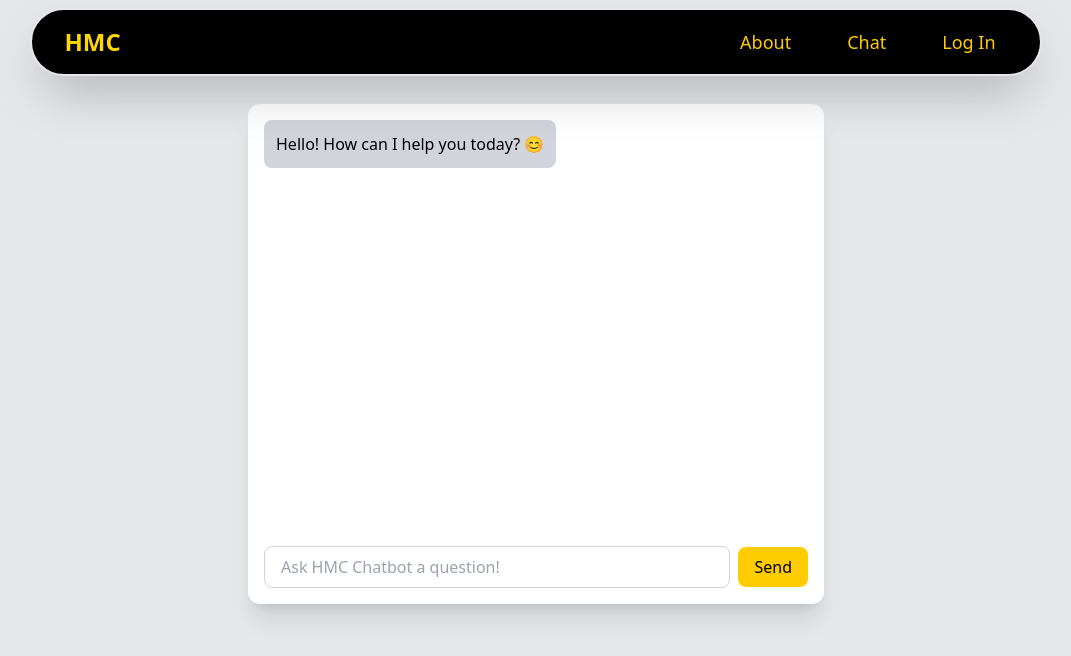
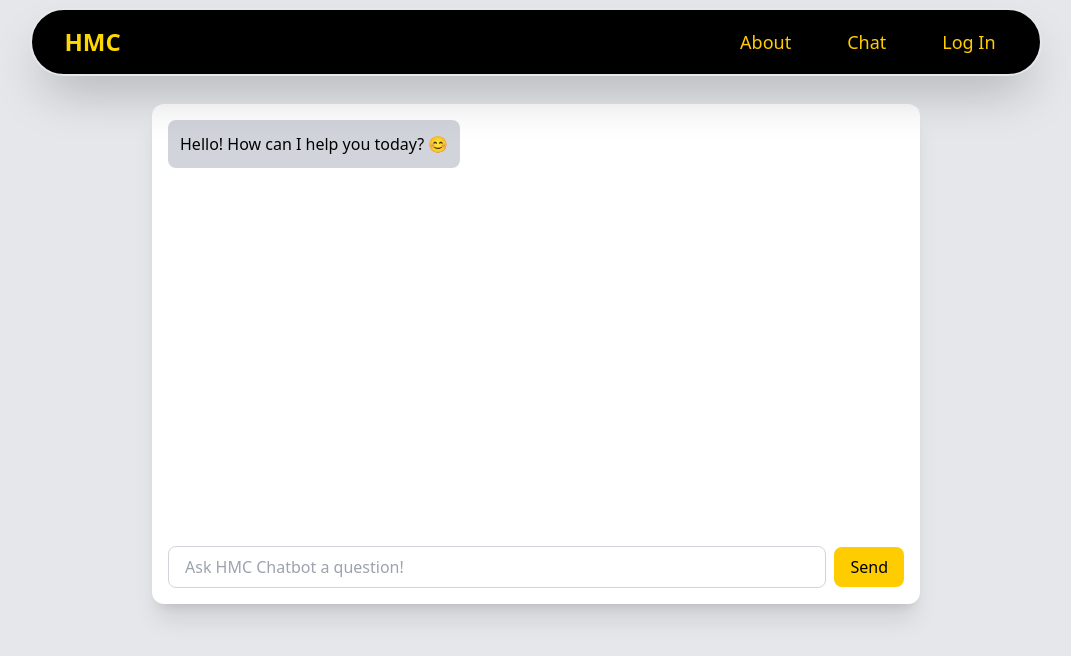
Before and after one commit to Pyongu/HMCHAT, a React (Create React App) app in the folder hmc-chat-app/: page / in a window 1280 px wide. Shown: the top 656 px of the page, without its empty margins (104-1175 px from the left). Built offline with nearby package versions, Linux system fonts and the light colour scheme.

Commit message:
Size Change and hopefully navbar change?

```diff
--- a/hmc-chat-app/src/components/Navbar.jsx
+++ b/hmc-chat-app/src/components/Navbar.jsx
@@ -95,7 +95,7 @@ const Navbar = () => {
         <nav className="bg-black border-2 w-4/5 mx-auto rounded-full shadow-2xl">
           <div className="max-w-7xl mx-auto px-4 sm:px-6 lg:px-8">
             <div className="flex items-center justify-between h-16">
-              <div className="flex-shrink-0 flex justify-center text-gold-500">
+              <div className="flex-shrink-0 flex justify-start text-gold-500">
                 {/* Logo or title can go here */}
                 <h1 className="text-2xl font-bold">HMC</h1>
               </div>
--- a/hmc-chat-app/src/components/chatfront/Chat.jsx
+++ b/hmc-chat-app/src/components/chatfront/Chat.jsx
@@ -108,7 +108,7 @@ const Chat = () => {
 
   return (
     <div className="bg-gray-200 min-h-screen flex flex-col items-center py-6">
-      <div className="bg-white rounded-xl shadow-xl max-w-xl w-full mt-20">
+      <div className="bg-white rounded-xl shadow-xl max-w-3xl w-full mt-20">
         <div className="p-4 flex flex-col h-[500px]">
           <div className="flex-1 overflow-y-auto space-y-4">
             {messages.map((message) => (
@@ -123,7 +123,7 @@ const Chat = () => {
                     message.sender === "user"
                       ? "bg-gold-600 text-black"
                       : "bg-gray-300 text-black"
-                  } p-3 rounded-lg max-w-xs break-words`}
+                  } p-3 rounded-lg max-w-xl break-words`}
                 >
                   {message.text || (
                     <span className="italic text-gray-500">Typing...</span>
```
